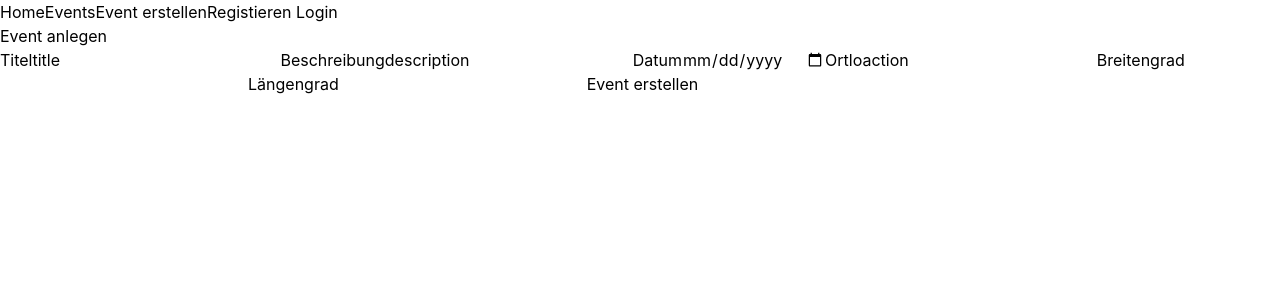
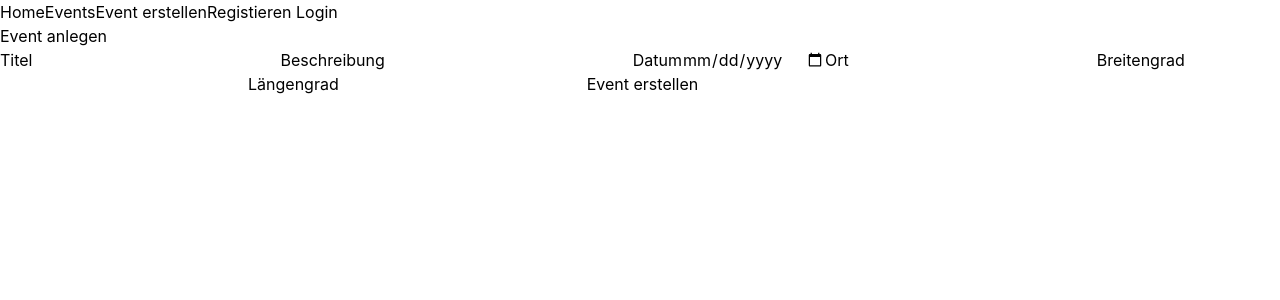
Before and after one commit to Vickiiv/event-scheduler, a React (Vite) app: page /events/new in a window 1280 px wide. Shown: the top 300 px of the page. Built offline with nearby package versions, Linux system fonts and the light colour scheme; sample sign-in values are in the browser's storage.

Commit message:
add create Event Structure

```diff
--- a/src/Pages/CreateEvent.tsx
+++ b/src/Pages/CreateEvent.tsx
@@ -8,7 +8,7 @@ function CreateEvent() {
   const [latitude, setLatitude] = useState("");
   const [longitude, setLongitude] = useState("");
 
-  const handleSubmit = (e: React.FormEvent) => {
+  const handleSubmit = (e: React.SubmitEvent<HTMLFormElement>) => {
     e.preventDefault();
   };
 
@@ -20,7 +20,7 @@ function CreateEvent() {
       <input
         id="title"
         type="text"
-        value="title"
+        value={title}
         onChange={(e) => setTitle(e.target.value)}
       />
 
@@ -28,7 +28,7 @@ function CreateEvent() {
       <input
         id="description"
         type="text"
-        value="description"
+        value={description}
         onChange={(e) => setDescription(e.target.value)}
       />
 
@@ -36,7 +36,7 @@ function CreateEvent() {
       <input
         id="date"
         type="date"
-        value="date"
+        value={date}
         onChange={(e) => setDate(e.target.value)}
       />
 
@@ -44,7 +44,7 @@ function CreateEvent() {
       <input
         id="location"
         type="text"
-        value="loaction"
+        value={location}
         onChange={(e) => setLocation(e.target.value)}
       />
 
@@ -52,7 +52,7 @@ function CreateEvent() {
       <input
         id="latitude"
         type="number"
-        value="latitude"
+        value={latitude}
         onChange={(e) => setLatitude(e.target.value)}
       />
 
@@ -60,7 +60,7 @@ function CreateEvent() {
       <input
         id="longitude"
         type="number"
-        value="longitude"
+        value={longitude}
         onChange={(e) => setLongitude(e.target.value)}
       />
 
--- a/src/Pages/Login.tsx
+++ b/src/Pages/Login.tsx
@@ -6,7 +6,7 @@ function Login() {
   const [password, setPassword] = useState("");
   const navigate = useNavigate();
 
-  const handleSubmit = async (e: React.FormEvent) => {
+  const handleSubmit = async (e: React.SubmitEvent<HTMLFormElement>) => {
     e.preventDefault();
 
     const response = await fetch("http://localhost:3001/api/auth/login", {
--- a/src/Pages/Register.tsx
+++ b/src/Pages/Register.tsx
@@ -6,7 +6,7 @@ function Register() {
   const [password, setPassword] = useState("");
   const navigate = useNavigate();
 
-  const handleSubmit = async (e: React.FormEvent) => {
+  const handleSubmit = async (e: React.SubmitEvent<HTMLFormElement>) => {
     e.preventDefault();
 
     const response = await fetch("http://localhost:3001/api/users", {
```
